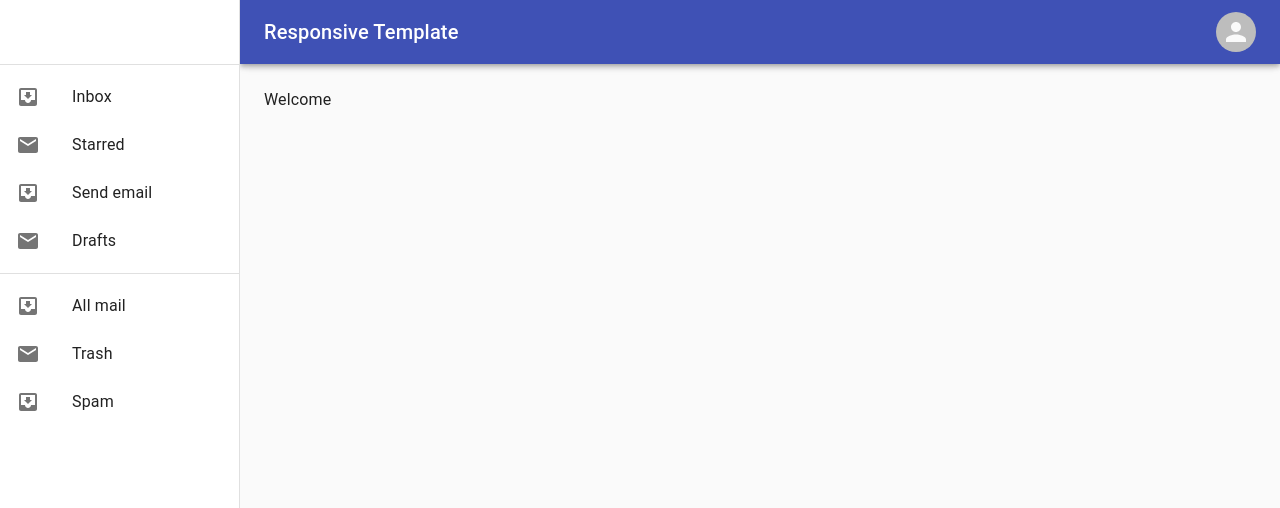
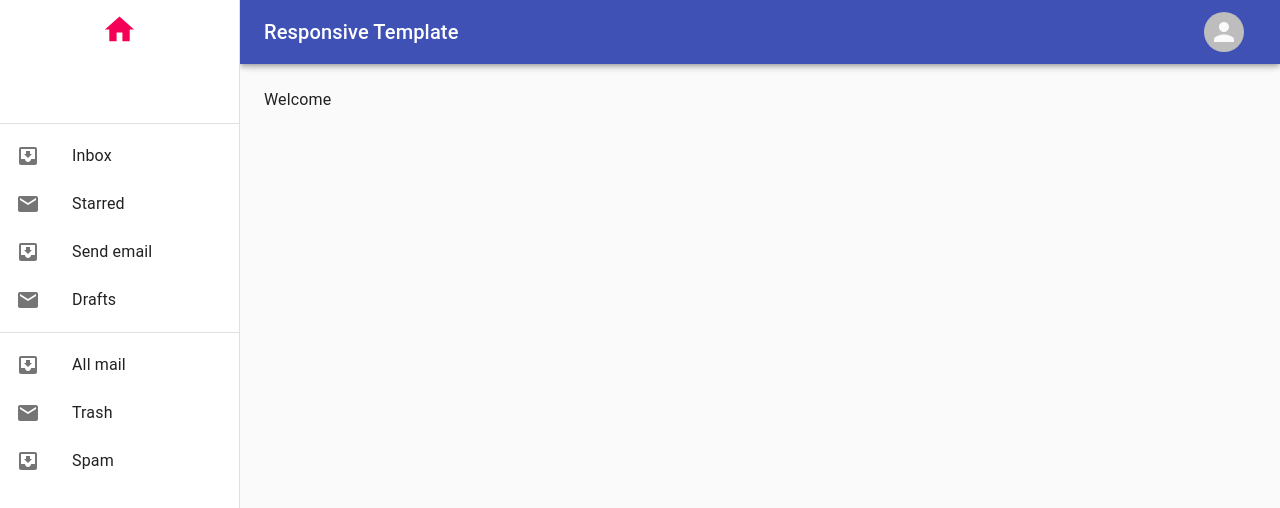
Before and after one commit to NasserBvB/template, a React (Create React App) app: page / in a window 1280 px wide. Shown: the top 508 px of the page. Built offline with nearby package versions, Linux system fonts and the light colour scheme; no server answers.

Commit message:
chore: fix header issue

```diff
--- a/src/Layout/DashboardLayout/NavBar/index.js
+++ b/src/Layout/DashboardLayout/NavBar/index.js
@@ -13,6 +13,8 @@ import MailIcon from "@material-ui/icons/Mail";
 import Typography from "@material-ui/core/Typography";
 import { makeStyles, useTheme } from "@material-ui/core/styles";
 import TopBar from "../TopBar";
+import { IconButton } from "@material-ui/core";
+import { Home } from "@material-ui/icons";
 
 const drawerWidth = 240;
 
@@ -99,9 +101,12 @@ function NavBar(props) {
     <div className={classes.root}>
       <CssBaseline />
       <TopBar classes={classes} handleDrawerToggle={handleDrawerToggle} />
-      <nav className={classes.drawer} aria-label="mailbox folders">
+      <nav
+        className={classes.drawer}
+        aria-label="mailbox folders"
+        title="React app"
+      >
         {/* The implementation can be swapped with js to avoid SEO duplication of links. */}
-
         <Hidden smUp implementation="css">
           <Drawer
             container={container}
@@ -128,12 +133,29 @@ function NavBar(props) {
             variant="permanent"
             open
           >
+            <div
+              style={{
+                display: "flex",
+                justifyContent: "center",
+                alignItems: "center",
+              }}
+            >
+              {/**
+                You can put here your icon for the app
+              */}
+              <IconButton>
+                <Home color="secondary" fontSize="large" />
+              </IconButton>
+            </div>
             {drawer}
           </Drawer>
         </Hidden>
       </nav>
       <main className={classes.content}>
         <div className={classes.toolbar} />
+        {/**
+          You can put here your body
+        */}
         <Typography paragraph>Welcome</Typography>
       </main>
     </div>
--- a/src/Layout/DashboardLayout/TopBar/index.js
+++ b/src/Layout/DashboardLayout/TopBar/index.js
@@ -7,6 +7,7 @@ import {
 } from "@material-ui/core";
 import React from "react";
 import MenuIcon from "@material-ui/icons/Menu";
+import { Home } from "@material-ui/icons";
 
 const TopBar = ({ classes, handleDrawerToggle }) => {
   return (
@@ -24,7 +25,9 @@ const TopBar = ({ classes, handleDrawerToggle }) => {
         <Typography variant="h6" noWrap>
           Responsive Template
         </Typography>
-        <Avatar />
+        <IconButton>
+          <Avatar />
+        </IconButton>
       </Toolbar>
     </AppBar>
   );
```
Also changed, not shown: 1 other file (tests, documents, lock files or other folders).
